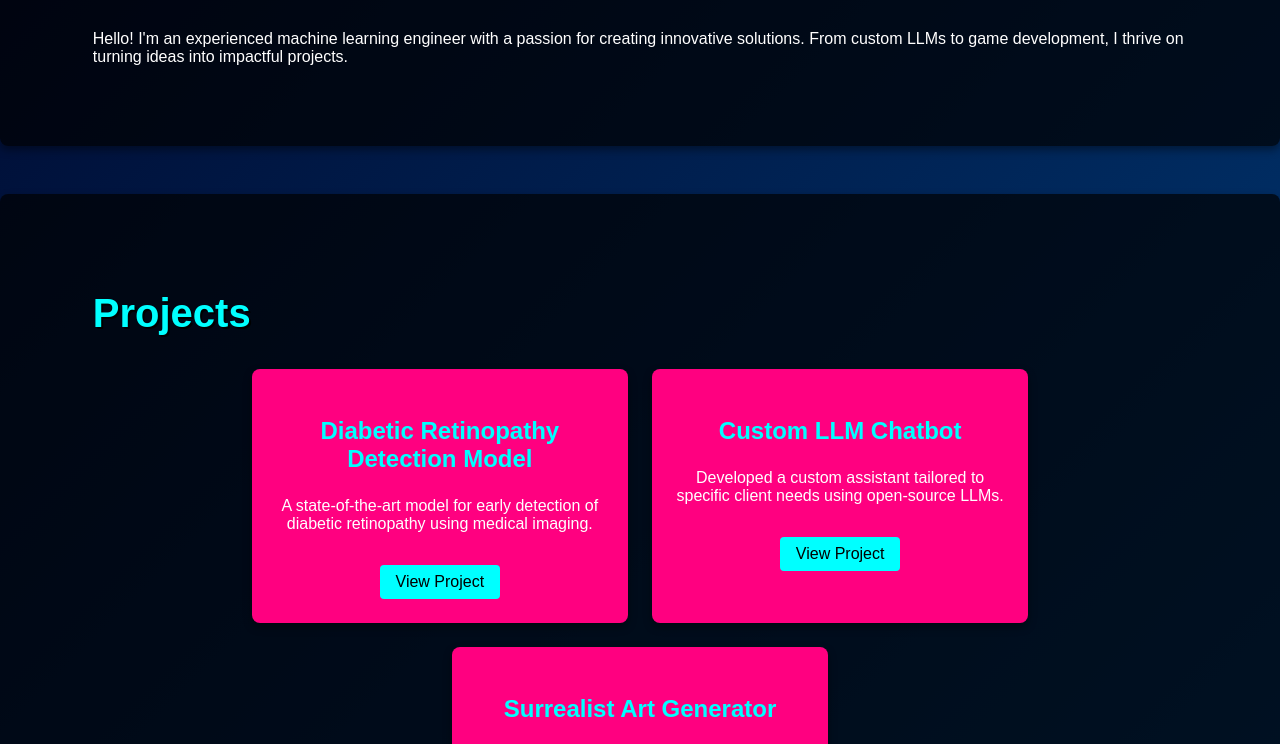
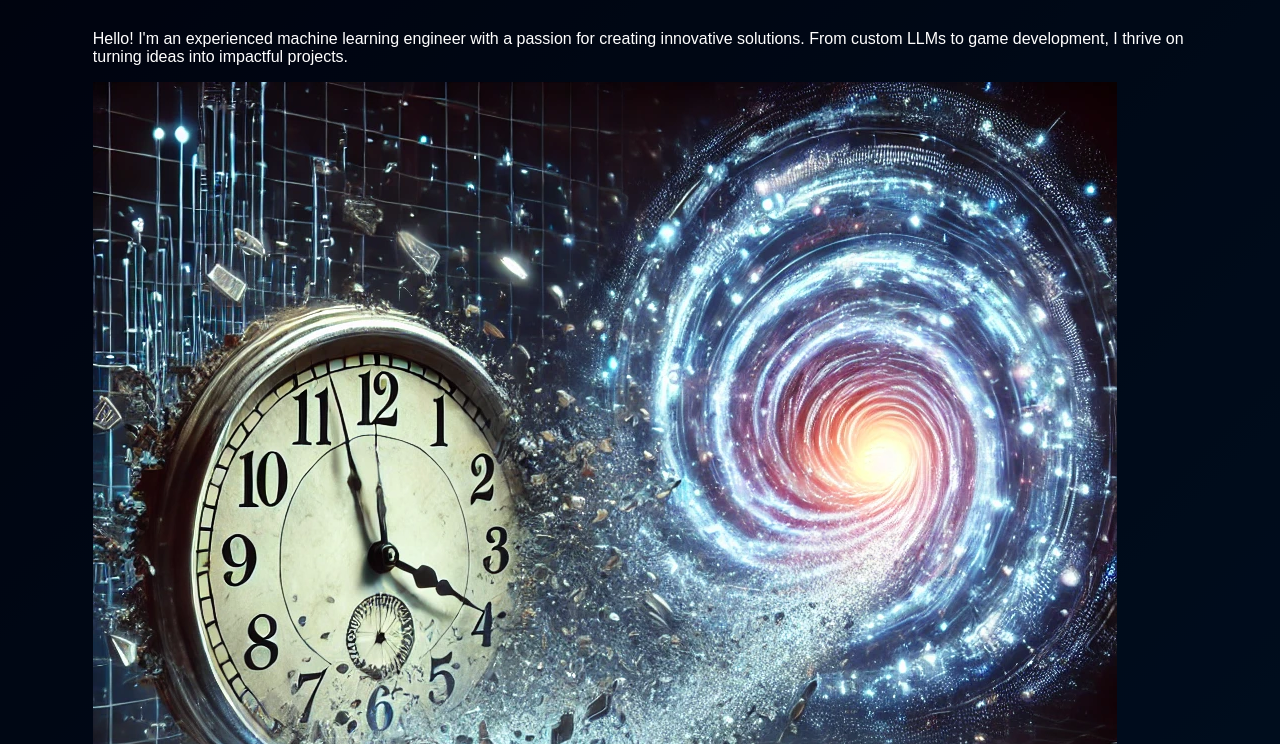
Before and after one commit to jahkelr/jahkelr.github.io, a plain HTML site: page index.html in a window 1280 px wide. Shown: the part 483-1227 px from the top of the page. Drawn offline with Linux system fonts and the light colour scheme.

Commit message:
Add image

```diff
--- a/index.html
+++ b/index.html
@@ -20,6 +20,7 @@
             <div class="container">
                 <h2>About Me</h2>
                 <p>Hello! I'm an experienced machine learning engineer with a passion for creating innovative solutions. From custom LLMs to game development, I thrive on turning ideas into impactful projects.</p>
+                <img src="clock.webp" alt="Clock Art">
             </div>
         </section>
 
```
Also changed, not shown: clock.webp (added).
